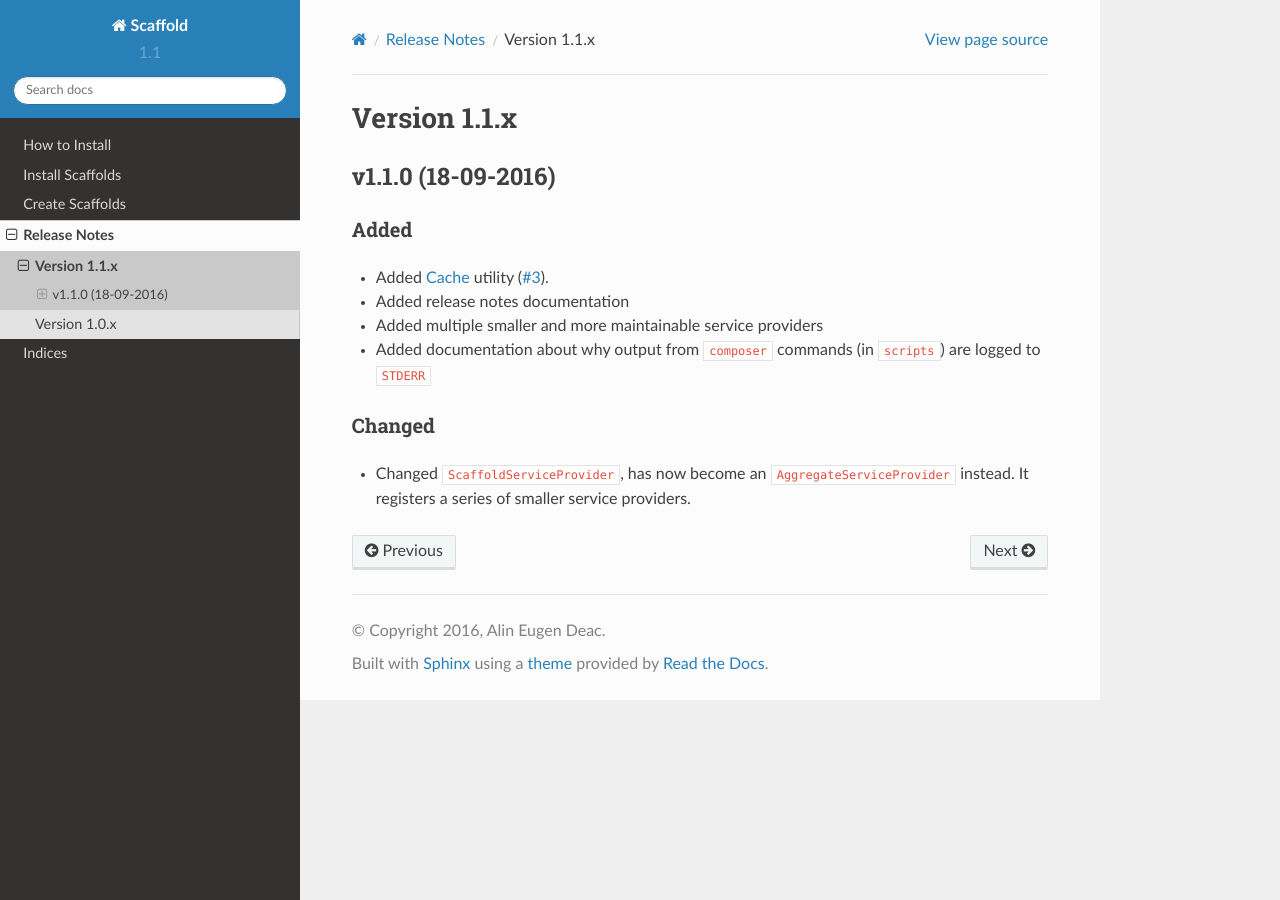
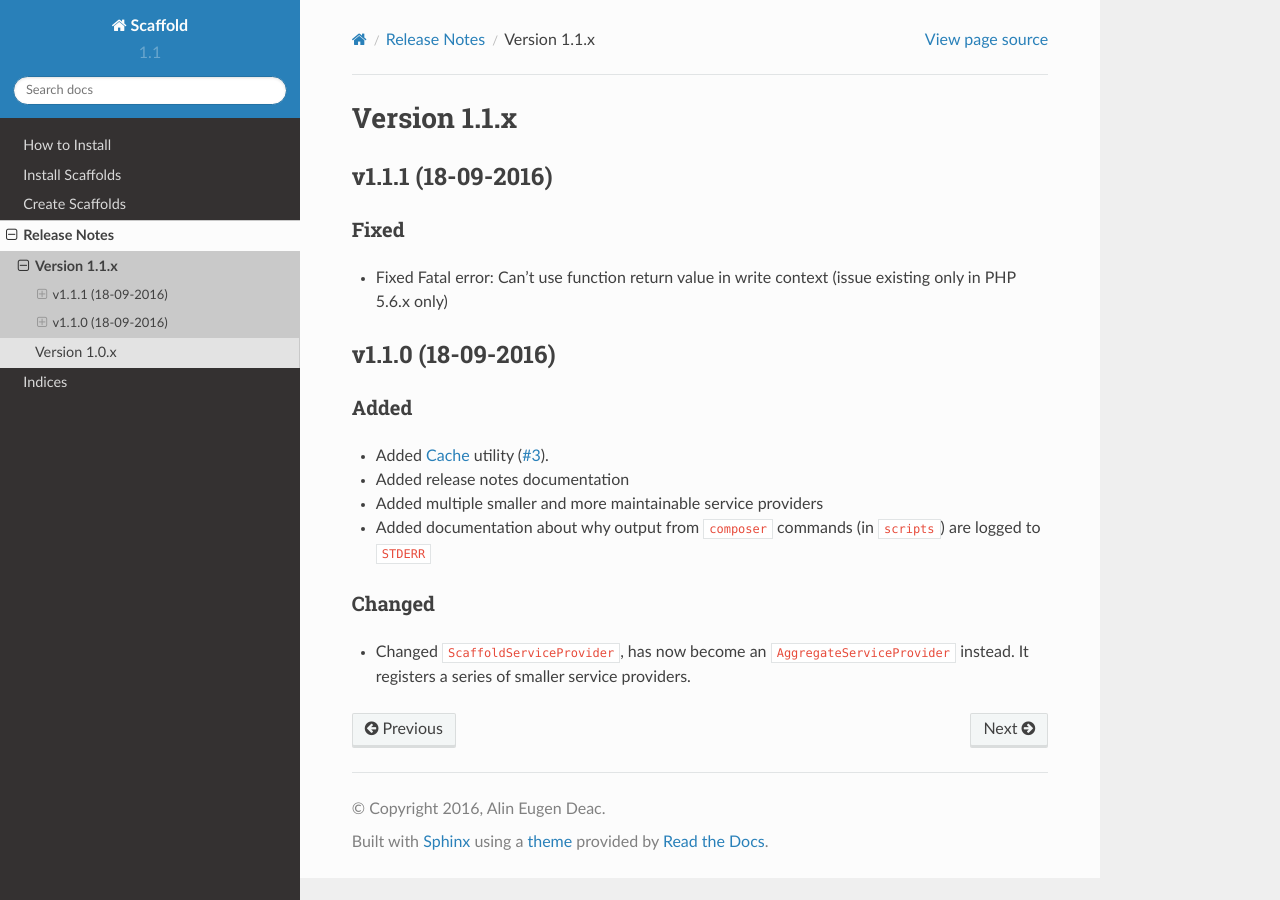
Before and after one commit to aedart/scaffold, a Sphinx documentation site: the page built from docs/source/release_notes/version-1.1.rst, in a window 1280 px wide. Built offline with Sphinx 7.4.7 and the Read the Docs theme 2.0.0, drawn with Linux system fonts in a browser that asks for light colours.

Commit message:
Add v1.1.1 release notes

```diff
--- a/docs/source/release_notes/version-1.1.rst
+++ b/docs/source/release_notes/version-1.1.rst
@@ -1,5 +1,12 @@
 Version 1.1.x
 =============
+
+v1.1.1 (18-09-2016)
+^^^^^^^^^^^^^^^^^^^
+
+Fixed
+-----
+* Fixed Fatal error: Can't use function return value in write context (issue existing only in PHP 5.6.x only)
 
 v1.1.0 (18-09-2016)
 ^^^^^^^^^^^^^^^^^^^
```
